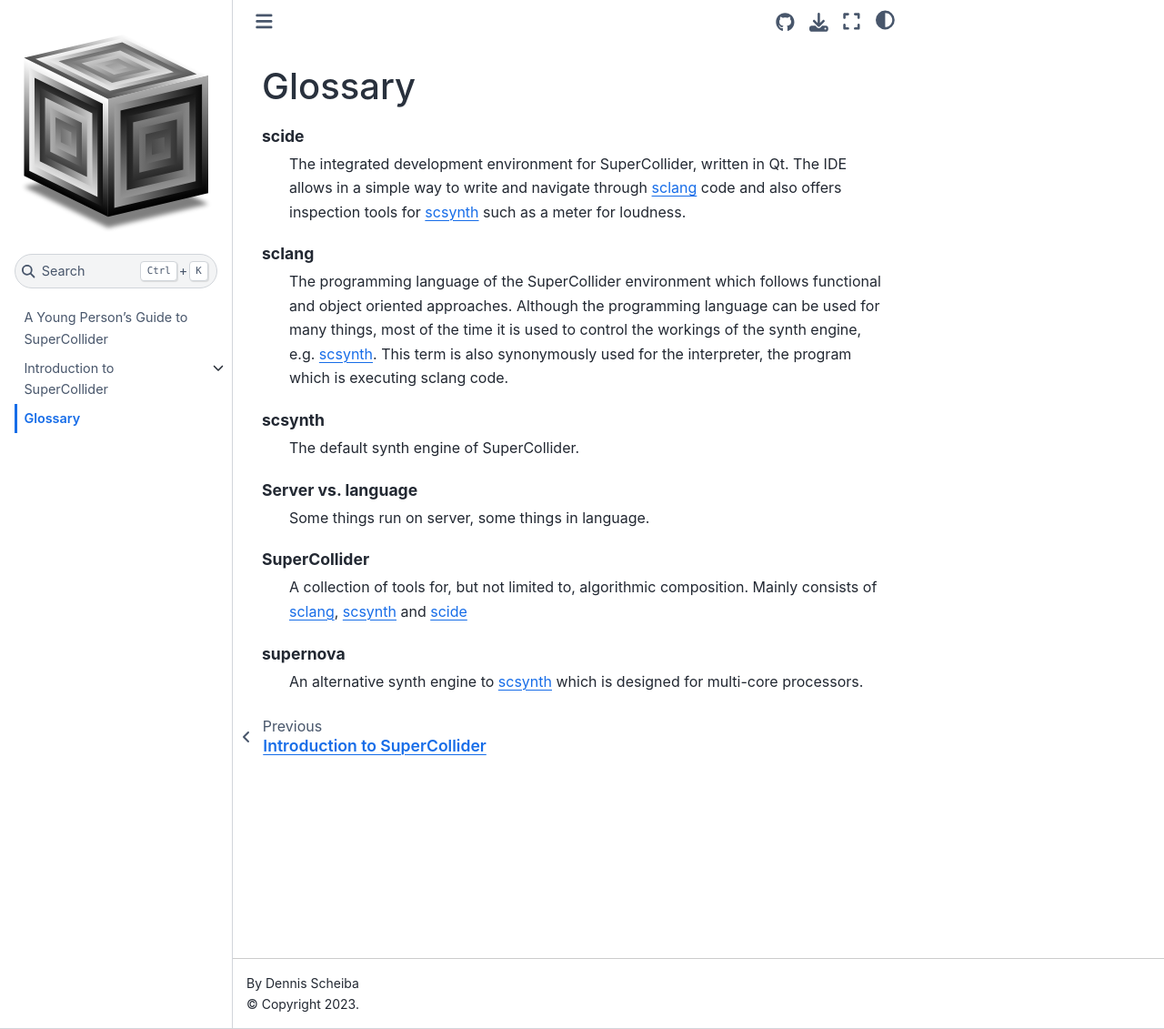
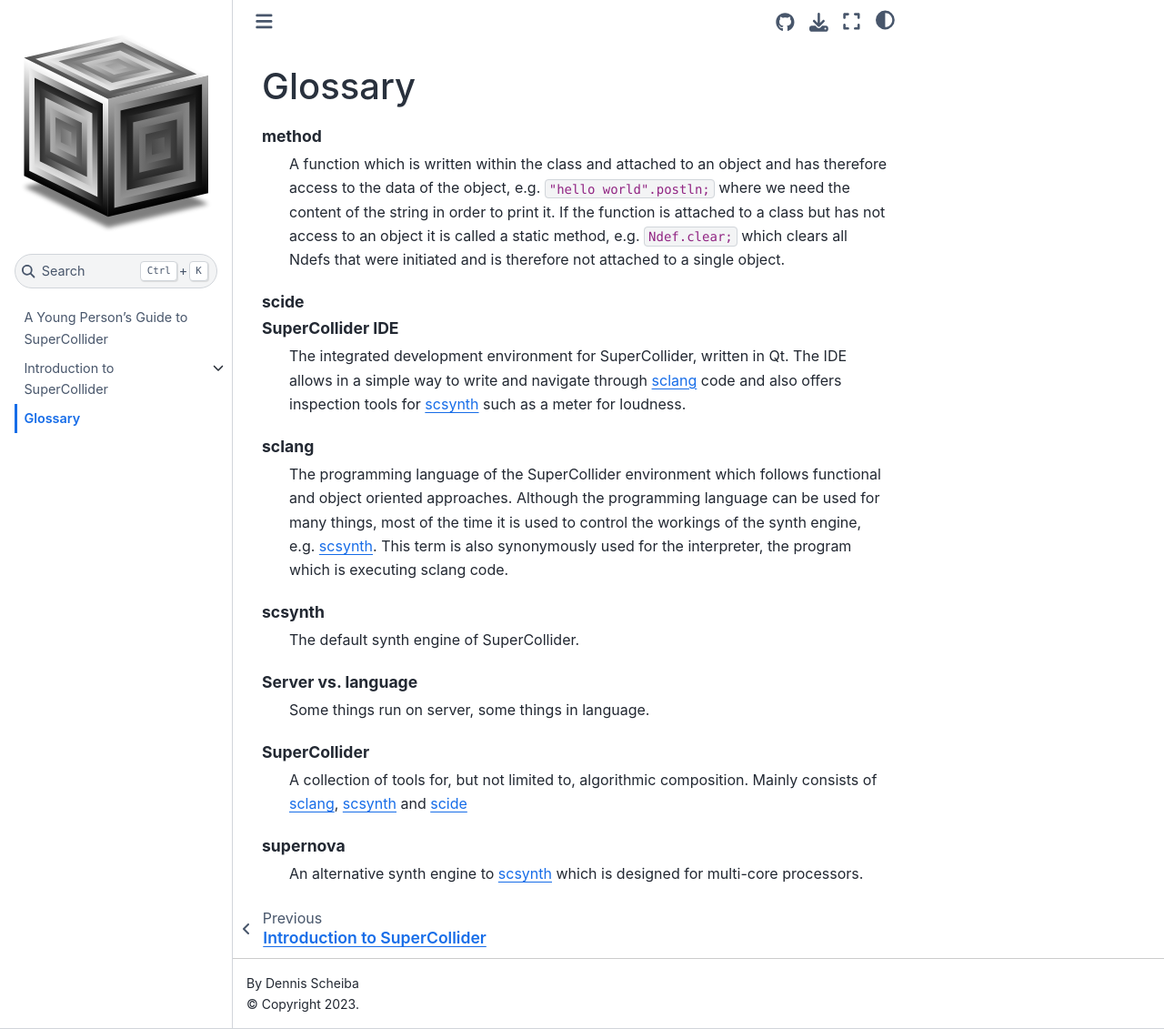
Before and after one commit to capital-G/Young-Persons-Guide-To-SuperCollider, a Jupyter Book: the page built from glossary.rst, in a window 1280 px wide and 1131 px high. Shown: the whole window at 91% size. Built offline with Jupyter Book 1.0.4 settings and Sphinx 7.4.7 and the Sphinx Book theme 1.1.4, drawn with Linux system fonts in a browser that asks for light colours; pages that are not in the unit, such as notebooks, are missing from menus.

Commit message:
add method

```diff
--- a/glossary.rst
+++ b/glossary.rst
@@ -24,6 +24,13 @@
         An alternative synth engine to :term:`scsynth` which is designed for multi-core processors.
 
     scide
+    SuperCollider IDE
         The integrated development environment for SuperCollider, written in Qt.
         The IDE allows in a simple way to write and navigate through :term:`sclang` code and also offers
         inspection tools for :term:`scsynth` such as a meter for loudness.
+
+    method
+        A function which is written within the class and attached to an object and has therefore access to the data of the object, e.g. :code:`"hello world".postln;`
+        where we need the content of the string in order to print it.
+        If the function is attached to a class but has not access to an object it is called a static method, e.g. :code:`Ndef.clear;` which clears all
+        Ndefs that were initiated and is therefore not attached to a single object.
```
